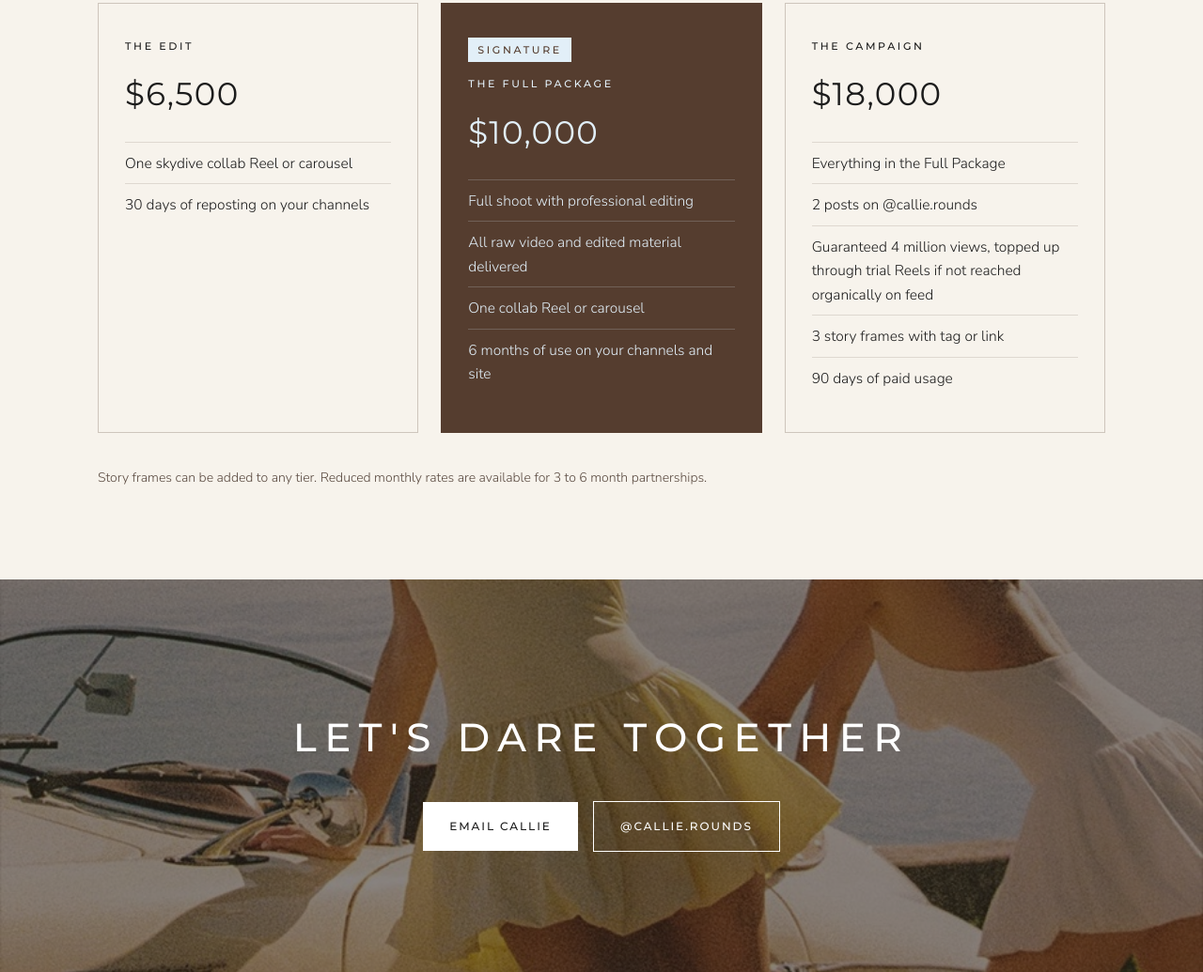
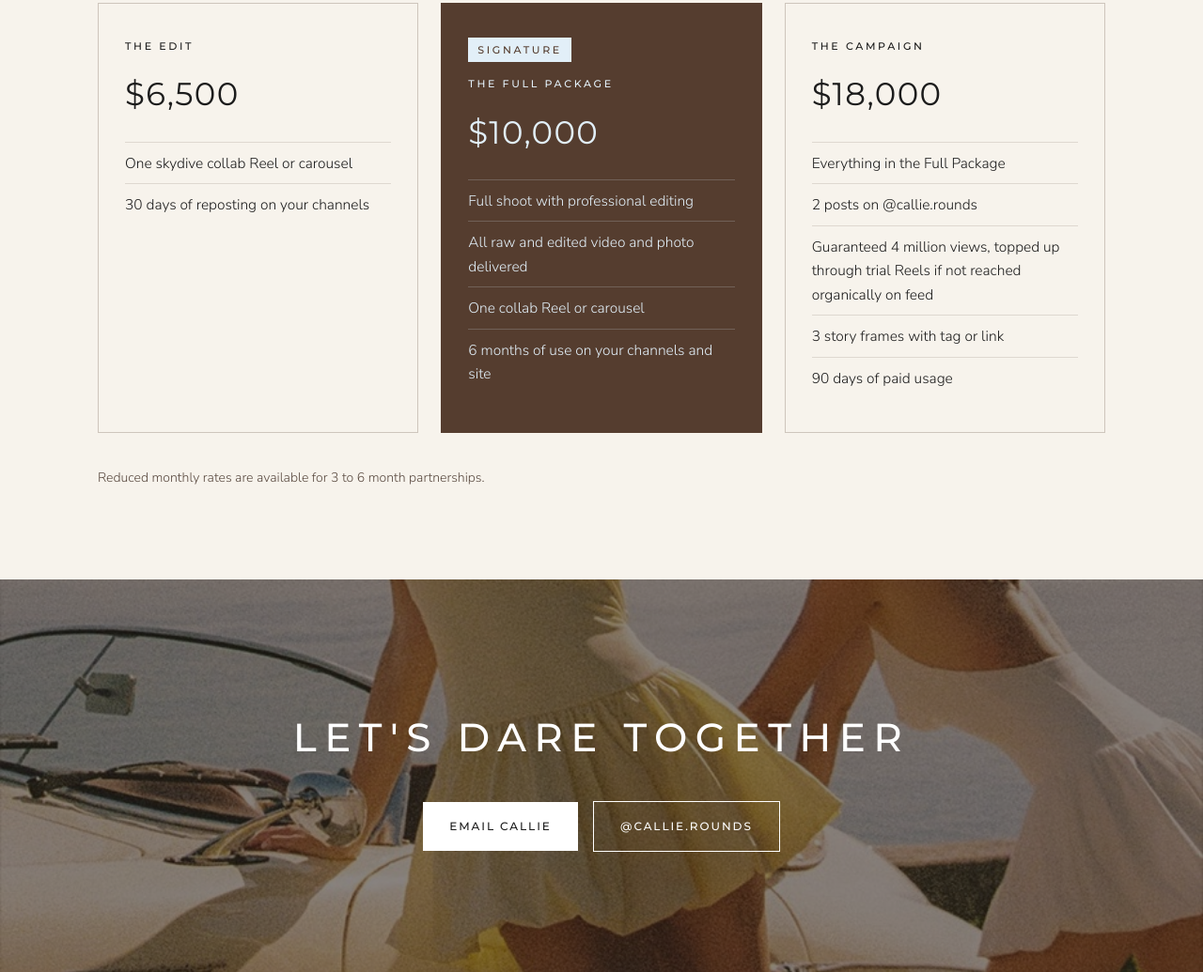
Before and after one commit to callie-rounds-media/wiskii, a plain HTML site: page index.html in a window 1280 px wide. Shown: the part 2470-3505 px from the top of the page at 94% size. Drawn offline with Linux system fonts and the light colour scheme.

Commit message:
Rates wording

```diff
--- a/index.html
+++ b/index.html
@@ -147,7 +147,7 @@ footer{text-align:center;padding:28px;background:var(--ink);color:var(--capri)}
         <div class="price">$10,000</div>
         <ul>
           <li>Full shoot with professional editing</li>
-          <li>All raw video and edited material delivered</li>
+          <li>All raw and edited video and photo delivered</li>
           <li>One collab Reel or carousel</li>
           <li>6 months of use on your channels and site</li>
         </ul>
@@ -164,7 +164,7 @@ footer{text-align:center;padding:28px;background:var(--ink);color:var(--capri)}
         </ul>
       </div>
     </div>
-    <p class="small">Story frames can be added to any tier. Reduced monthly rates are available for 3 to 6 month partnerships.</p>
+    <p class="small">Reduced monthly rates are available for 3 to 6 month partnerships.</p>
   </div>
 </section>
 
```
